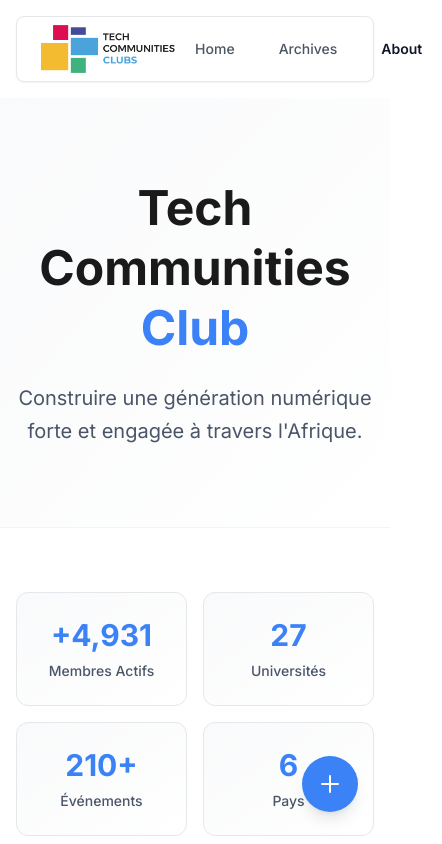
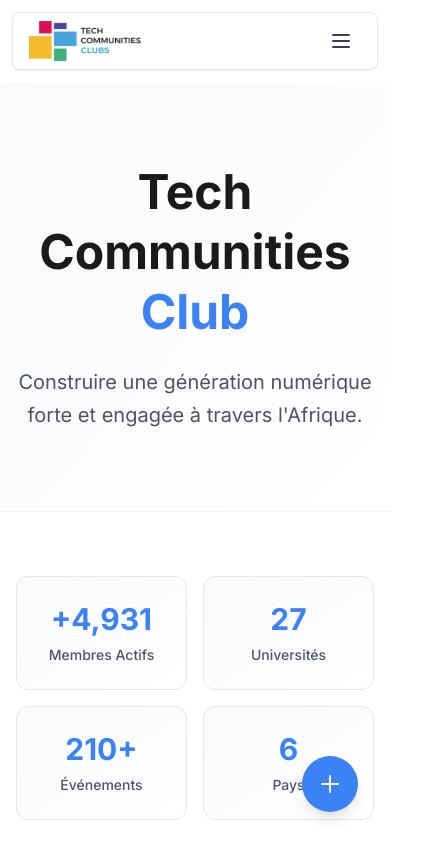
Before and after one commit to Obed67/tccblog, a React (Vite) app: page /about in a window 390 px wide. Shown: the top 844 px of the page, 442 px wide, since content can reach past the window. Built offline with nearby package versions, Linux system fonts and the light colour scheme.

Commit message:
responsive

```diff
--- a/src/components/Navigation.tsx
+++ b/src/components/Navigation.tsx
@@ -1,7 +1,10 @@
 import { Link, useLocation } from "react-router-dom";
+import { useState } from "react";
+import { Menu, X } from "lucide-react";
 
 export default function Navigation() {
   const location = useLocation();
+  const [isMenuOpen, setIsMenuOpen] = useState(false);
 
   const navItems = [
     { path: "/", label: "Home" },
@@ -10,18 +13,19 @@
   ];
 
   return (
-    <nav className="bg-white sticky top-0 z-50 py-4">
-      <div className="max-w-2xl mx-auto px-4 sm:px-6 lg:px-8">
-        <div className="bg-white border border-gray-200 rounded-lg shadow-sm px-6 py-2 flex items-center justify-between">
+    <nav className="bg-white sticky top-0 z-50 py-3 md:py-4">
+      <div className="max-w-2xl mx-auto px-3 sm:px-4 md:px-6 lg:px-8">
+        <div className="bg-white border border-gray-200 rounded-lg shadow-sm px-4 md:px-6 py-2 md:py-3 flex items-center justify-between">
           {/* Logo */}
           <Link
             to="/"
             className="flex-shrink-0 hover:opacity-80 transition-opacity"
+            onClick={() => setIsMenuOpen(false)}
           >
             <img
               src="/logo.png"
               alt="TCC Logo"
-              className="h-12 w-auto"
+              className="h-10 md:h-12 w-auto"
               onError={(e) => {
                 // Fallback si le logo n'est pas trouvé
                 e.currentTarget.style.display = "none";
@@ -31,8 +35,21 @@
             <span className="hidden text-xl font-bold text-gray-900">TCC</span>
           </Link>
 
-          {/* Navigation Menu */}
-          <div className="flex items-center space-x-1">
+          {/* Hamburger Button - Mobile */}
+          <button
+            onClick={() => setIsMenuOpen(!isMenuOpen)}
+            className="md:hidden p-2 rounded-lg hover:bg-gray-100 transition-colors"
+            aria-label="Toggle menu"
+          >
+            {isMenuOpen ? (
+              <X className="w-6 h-6 text-gray-700" />
+            ) : (
+              <Menu className="w-6 h-6 text-gray-700" />
+            )}
+          </button>
+
+          {/* Navigation Menu - Desktop */}
+          <div className="hidden md:flex items-center space-x-1">
             {navItems.map((item) => {
               const isActive = location.pathname === item.path;
 
@@ -52,6 +69,31 @@
             })}
           </div>
         </div>
+
+        {/* Mobile Menu Dropdown */}
+        {isMenuOpen && (
+          <div className="md:hidden mt-2 bg-white border border-gray-200 rounded-lg shadow-lg overflow-hidden">
+            <div className="py-2">
+              {navItems.map((item) => {
+                const isActive = location.pathname === item.path;
+                return (
+                  <Link
+                    key={item.path}
+                    to={item.path}
+                    onClick={() => setIsMenuOpen(false)}
+                    className={`block px-4 py-3 text-base font-medium transition-colors ${
+                      isActive
+                        ? "bg-accent/10 text-accent border-l-4 border-accent"
+                        : "text-gray-700 hover:bg-gray-50"
+                    }`}
+                  >
+                    {item.label}
+                  </Link>
+                );
+              })}
+            </div>
+          </div>
+        )}
       </div>
     </nav>
   );
--- a/src/pages/ArticleDetailPage.tsx
+++ b/src/pages/ArticleDetailPage.tsx
@@ -44,10 +44,10 @@
   return (
     <div className="min-h-screen bg-white">
       <div className="bg-gradient-to-br from-gray-50 to-white border-b border-gray-100">
-        <div className="max-w-4xl mx-auto px-4 sm:px-6 lg:px-8 py-8">
+        <div className="max-w-4xl mx-auto px-3 sm:px-4 md:px-6 lg:px-8 py-6 md:py-8">
           <button
             onClick={onBack}
-            className="inline-flex items-center space-x-2 text-secondary hover:text-accent transition-colors mb-8 px-4 py-2 rounded-lg hover:bg-gray-50"
+            className="inline-flex items-center space-x-2 text-secondary hover:text-accent transition-colors mb-6 md:mb-8 px-3 md:px-4 py-2 rounded-lg hover:bg-gray-50 text-sm md:text-base"
           >
             <ArrowLeft className="w-5 h-5" />
             <span className="font-medium">Retour aux articles</span>
--- a/src/pages/HomePage.tsx
+++ b/src/pages/HomePage.tsx
@@ -64,20 +64,20 @@
 
   return (
     <div className="min-h-screen bg-white">
-      <div className="bg-gradient-to-br from-gray-50 to-white py-20 px-4 border-b border-gray-100">
+      <div className="bg-gradient-to-br from-gray-50 to-white py-12 md:py-16 lg:py-20 px-4 border-b border-gray-100">
         <div className="max-w-5xl mx-auto text-center">
-          <h1 className="text-5xl md:text-6xl font-bold text-primary mb-6 leading-tight">
+          <h1 className="text-3xl sm:text-4xl md:text-5xl lg:text-6xl font-bold text-primary mb-4 md:mb-6 leading-tight px-2">
             Nous connectons les étudiants aux{" "}
             <span className="text-accent">Communautés Tech</span>
           </h1>
-          <p className="text-xl text-secondary mx-auto max-w-3xl leading-relaxed">
+          <p className="text-base sm:text-lg md:text-xl text-secondary mx-auto max-w-3xl leading-relaxed px-4">
             Découvrez nos dernières actualités, événements et ressources pour la
             communauté technologique africaine.
           </p>
         </div>
       </div>
 
-      <div className="max-w-5xl mx-auto px-4 sm:px-6 lg:px-8 py-16">
+      <div className="max-w-5xl mx-auto px-3 sm:px-4 md:px-6 lg:px-8 py-8 md:py-12 lg:py-16">
         {articles.length === 0 ? (
           <div className="text-center py-20">
             <p className="text-secondary text-lg">
@@ -113,12 +113,12 @@
                   </div>
 
                   {/* Navigation */}
-                  <div className="flex items-center gap-3">
+                  <div className="flex items-center gap-2 md:gap-3 px-2">
                     {/* Bouton Précédent */}
                     <button
                       onClick={goToPreviousPage}
                       disabled={currentPage === 1}
-                      className={`flex items-center gap-2 px-5 py-2.5 rounded-xl font-medium transition-all ${
+                      className={`flex items-center gap-1 md:gap-2 px-3 md:px-5 py-2 md:py-2.5 rounded-lg md:rounded-xl font-medium text-sm md:text-base transition-all ${
                         currentPage === 1
                           ? "bg-gray-100 text-gray-400 cursor-not-allowed"
                           : "bg-white border-2 border-gray-200 text-gray-700 hover:border-accent hover:text-accent hover:shadow-md"
@@ -129,7 +129,7 @@
                     </button>
 
                     {/* Numéros de page - affiche max 7 pages */}
-                    <div className="flex gap-2">
+                    <div className="flex gap-1 md:gap-2">
                       {(() => {
                         const pages = [];
                         const maxVisible = 7;
@@ -193,7 +193,7 @@
                     <button
                       onClick={goToNextPage}
                       disabled={currentPage === totalPages}
-                      className={`flex items-center gap-2 px-5 py-2.5 rounded-xl font-medium transition-all ${
+                      className={`flex items-center gap-1 md:gap-2 px-3 md:px-5 py-2 md:py-2.5 rounded-lg md:rounded-xl font-medium text-sm md:text-base transition-all ${
                         currentPage === totalPages
                           ? "bg-gray-100 text-gray-400 cursor-not-allowed"
                           : "bg-white border-2 border-gray-200 text-gray-700 hover:border-accent hover:text-accent hover:shadow-md"
```
